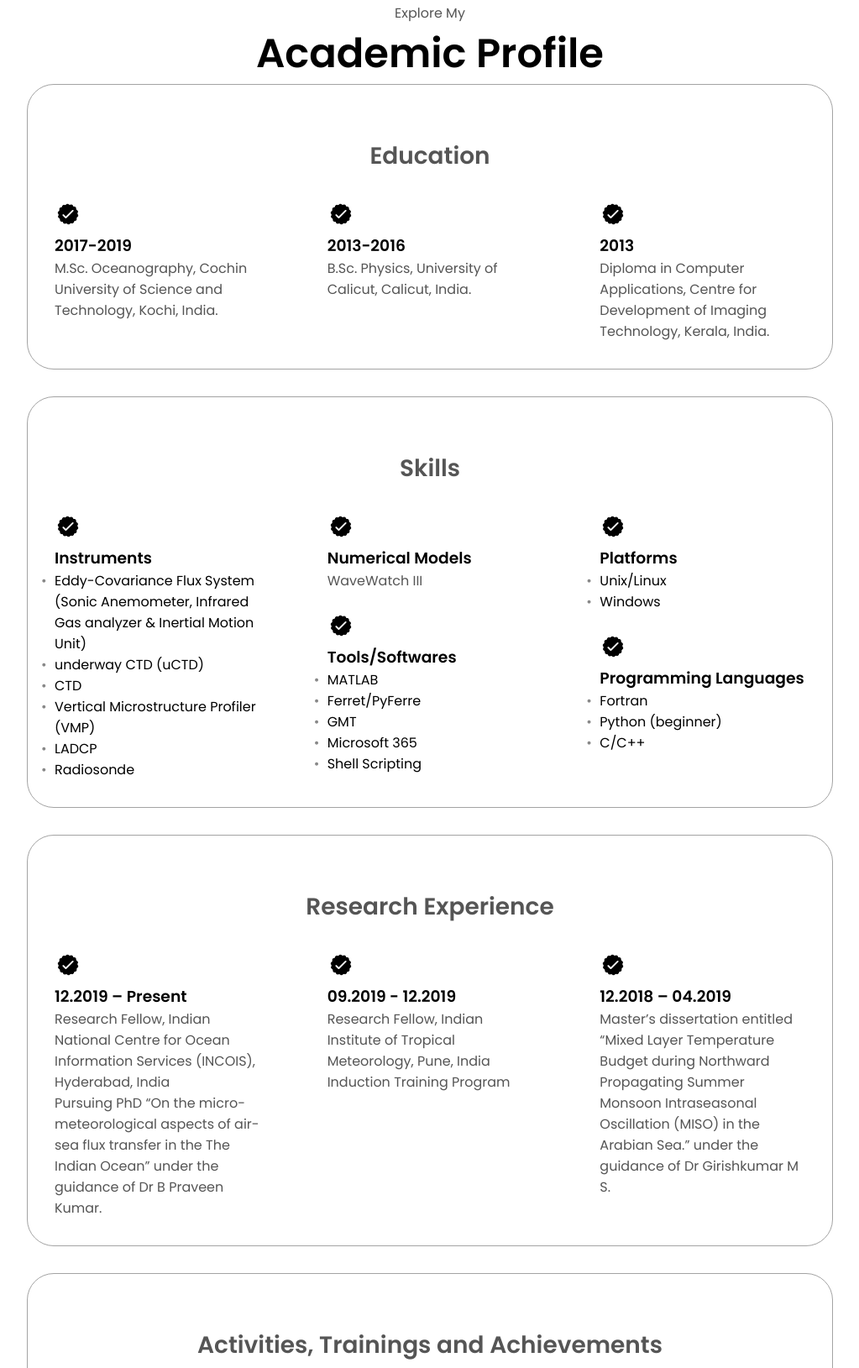
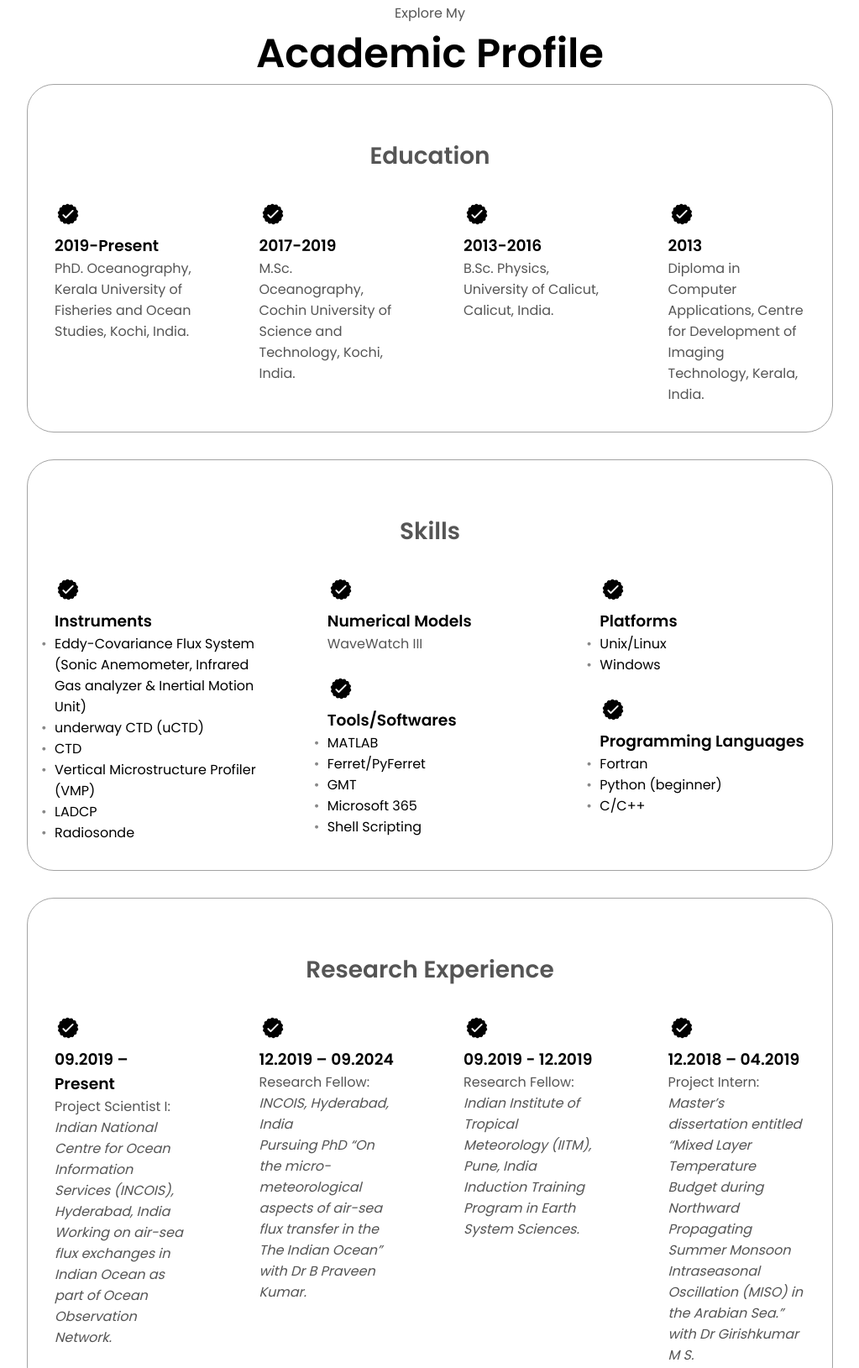
Before and after one commit to abhijitth/portfolio, a plain HTML site: page index.html in a window 1280 px wide. Shown: the part 1843-3472 px from the top of the page at 84% size, without its empty margins (128-1151 px from the left). Drawn offline with Linux system fonts and the light colour scheme.

Commit message:
modified:   .DS_Store 	new file:   IMG_7843.JPG 	modified:   index.html 	new file:   me1.png 	new file:   me2.png

```diff
--- a/index.html
+++ b/index.html
@@ -154,6 +154,17 @@
                   class="icon"
                 />
                 <div>
+                  <h3>2019-Present</h3>
+                  <p>PhD. Oceanography, Kerala University of Fisheries and Ocean Studies, Kochi, India.</p>
+                </div>
+              </article>
+              <article>
+                <img
+                  src="./assets/checkmark.png"
+                  alt="Experience icon"
+                  class="icon"
+                />
+                <div>
                   <h3>2017-2019</h3>
                   <p>M.Sc. Oceanography, Cochin University of Science and Technology, Kochi, India.</p>
                 </div>
@@ -225,7 +236,7 @@
                   <h3>Tools/Softwares</h3>
                   <ul class="bullet-list">
                     <li>MATLAB</li>
-                    <li>Ferret/PyFerre</li>
+                    <li>Ferret/PyFerret</li>
                     <li>GMT</li>
                     <li>Microsoft 365</li>
                     <li>Shell Scripting</li> </ul>
@@ -273,9 +284,21 @@
                   class="icon"
                 />
                 <div>
-                  <h3>12.2019 – Present</h3>
-                  <p><p>Research Fellow, Indian National Centre for Ocean Information Services (INCOIS), Hyderabad, India</p>
-                        <p>Pursuing PhD “On the micro-meteorological aspects of air-sea flux transfer in the The Indian Ocean” under the guidance of Dr B Praveen Kumar.</p></p>
+                  <h3>09.2019 – Present</h3>
+                  <p><p>Project Scientist I:</p><p> <i> Indian National Centre for Ocean Information Services (INCOIS), Hyderabad, India</p>
+                        <p>Working on air-sea flux exchanges in Indian Ocean as part of Ocean Observation Network.</i></p></p>
+                </div>
+              </article>
+              <article>
+                <img
+                  src="./assets/checkmark.png"
+                  alt="Experience icon"
+                  class="icon"
+                />
+                <div>
+                  <h3>12.2019 – 09.2024</h3>
+                  <p><p>Research Fellow:</p><p><i> INCOIS, Hyderabad, India</p>
+                        <p>Pursuing PhD “On the micro-meteorological aspects of air-sea flux transfer in the The Indian Ocean” with Dr B Praveen Kumar.</i></p></p>
                 </div>
               </article>
               <article>
@@ -286,8 +309,8 @@
                 />
                 <div>
                   <h3>09.2019 - 12.2019</h3>
-                  <p><p>Research Fellow, Indian Institute of Tropical Meteorology, Pune, India</p>
-                        <p>Induction Training Program</p></p>
+                  <p><p>Research Fellow:</p><p> <i> Indian Institute of Tropical Meteorology (IITM), Pune, India</p>
+                        <p>Induction Training Program in Earth System Sciences.</i></p></p>
                 </div>
               </article>
               <article>
@@ -298,7 +321,8 @@
                 />
                 <div>
                   <h3>12.2018 – 04.2019</h3>
-                  <p><p>Master’s dissertation entitled “Mixed Layer Temperature Budget during Northward Propagating Summer Monsoon Intraseasonal Oscillation (MISO) in the Arabian Sea.” under the guidance of Dr Girishkumar M S.</p></p>
+                  <p><p>Project Intern:</p><p>
+                  <p><p><i>Master’s dissertation entitled “Mixed Layer Temperature Budget during Northward Propagating Summer Monsoon Intraseasonal Oscillation (MISO) in the Arabian Sea.” with Dr Girishkumar M S.</i></p></p>
                 </div>
               </article>
             </div>
@@ -364,6 +388,24 @@
           <div class="details-container color-container">
             <div class="article-container">
               <img
+                src="./assets/project-3.png"
+                alt="Paper 2"
+                class="project-img"
+              />
+            </div>
+            <h2 class="experience-sub-title project-title">Turbulent characteristics of momentum flux in the marine atmospheric boundary layer of North Bay of Bengal</h2>
+            <div class="btn-container">
+              <button
+                class="btn btn-color-2 project-btn"
+                onclick="window.open('https://doi.org/10.1038/s41598-024-71819-z')"
+              >
+                Read Here
+              </button>
+            </div>
+          </div>
+          <div class="details-container color-container">
+            <div class="article-container">
+              <img
                 src="./assets/project-1.png"
                 alt="Paper 1"
                 class="project-img"
@@ -376,24 +418,6 @@
                 onclick="window.open('https://doi.org/10.1007/s12040-023-02045-w')"
               >
                 Read Here
-              </button>
-            </div>
-          </div>
-          <div class="details-container color-container">
-            <div class="article-container">
-              <img
-                src="./assets/project-2.png"
-                alt="Paper 2"
-                class="project-img"
-              />
-            </div>
-            <h2 class="experience-sub-title project-title">Ship-borne measurements of air-sea momentum flux transfer in the Arabian Sea </h2>
-            <div class="btn-container">
-              <button
-                class="btn btn-color-2 project-btn"
-                onclick="location.href='#'"
-              >
-                Under Revision
               </button>
             </div>
           </div>
```
Also changed, not shown: IMG_7843.JPG (added), 3 other files.
